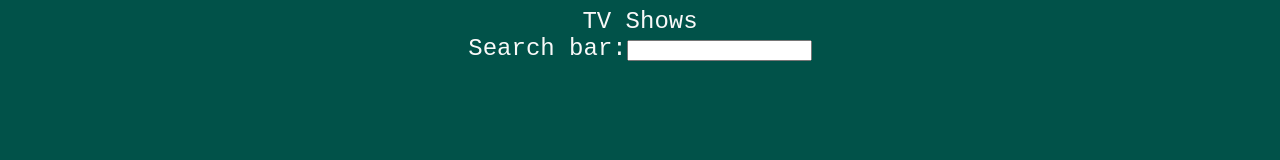
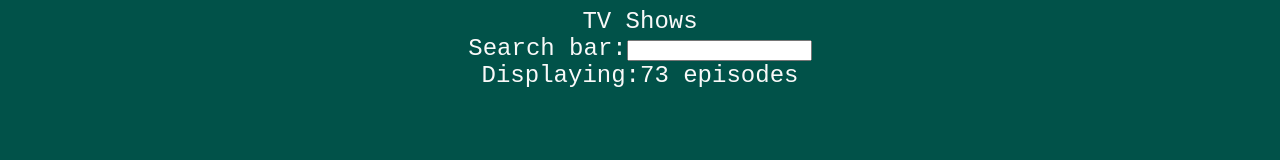
Before and after one commit to TomaszLaboj/react-project-tv-shows, a React (Create React App) app: page / in a window 1280 px wide. Shown: the top 160 px of the page. Built offline with nearby package versions, Linux system fonts and the light colour scheme; the HTML template or start-up script is replaced by a standard one; a web font is replaced by a local one.

Commit message:
filter working case insensitive filtering for both names and summary

```diff
--- a/src/App.tsx
+++ b/src/App.tsx
@@ -19,11 +19,13 @@ function App(): JSX.Element {
 const [current, setCurrent] = useState(createComponent(displayArray
   ));
 const [input, setInput] = useState('')
+const [number, setNumber] = useState(displayArray.length)
 useEffect(() =>{
  displayArray
   = filterTVShowsBySearchInput(input, displayArray
   );
- setCurrent(createComponent(displayArray))
+ setCurrent(createComponent(displayArray));
+ setNumber(displayArray.length)
 }
   ,
 [input]
@@ -37,6 +39,7 @@ useEffect(() =>{
           onChange={(event) => {
           setInput(event.target.value);
         }} />
+        <div className="numberOfEpisodes">Displaying:{number} episodes</div>
         </div>
       <div className="main">
         {current}
--- a/src/components/filterTVShowsBySearchInput.ts
+++ b/src/components/filterTVShowsBySearchInput.ts
@@ -3,7 +3,8 @@ import {IEpisode} from "./episodesComponents"
 
 
 export default function filterTVShowsBySearchInput(inputText:string, inputArray:IEpisode[]):IEpisode[]{
-  const filteredArray:IEpisode[] = inputArray.filter((episodeName)=>episodeName.name.includes(inputText));
-
-    return filteredArray;
+  const filteredArrayByName:IEpisode[] = inputArray.filter((episodeName)=>
+  episodeName.name.toLowerCase().includes(inputText.toLowerCase())||episodeName.summary.toLowerCase().includes(inputText.toLowerCase()));
+//   const filteredArrayBySummary:IEpisode[] = inputArray.filter((episodeName)=>episodeName.summary.toLowerCase().includes(inputText.toLowerCase()));
+    return filteredArrayByName;
 }
```
